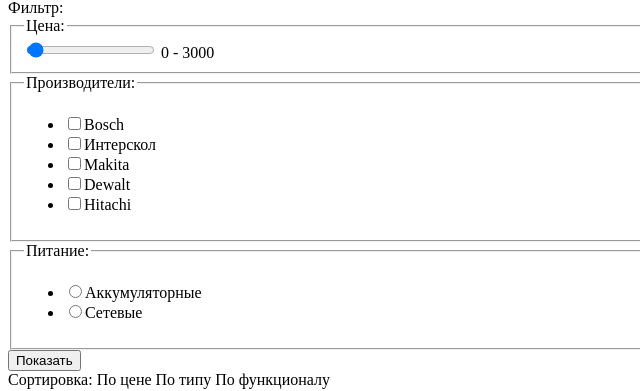
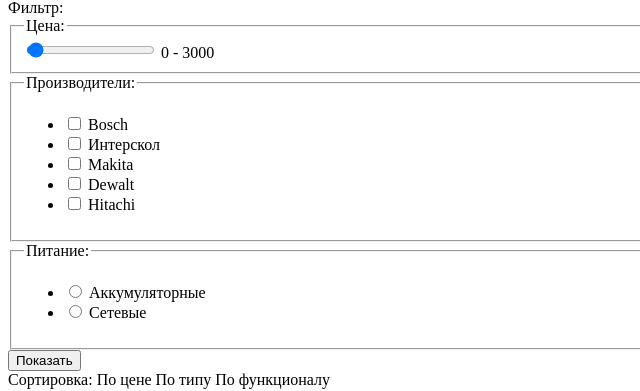
Before and after one commit to alex-qwerty/626089-technomart-25, a plain HTML site: page catalog.html in a window 1280 px wide. Shown: the part 556-947 px from the top of the page, 0-640 px from the left. Drawn offline with Linux system fonts and the light colour scheme.

Commit message:
Внесены поправки по заданию 4

```diff
--- a/catalog.html
+++ b/catalog.html
@@ -67,18 +67,53 @@
           <fieldset>
             <legend>Производители:</legend>
             <ul class="filter-manufactures">
-              <li><input type="checkbox" name="manufactures" value="Bosch">Bosch</li>
-              <li><input type="checkbox" name="manufactures" value="Интерскол">Интерскол</li>
-              <li><input type="checkbox" name="manufactures" value="Makita">Makita</li>
-              <li><input type="checkbox" name="manufactures" value="Dewalt">Dewalt</li>
-              <li><input type="checkbox" name="manufactures" value="Hitachi">Hitachi</li>
+              <li>
+                <label class="filter-checkbox">
+                  <input type="checkbox" name="manufactures" value="Bosch">
+                  Bosch
+                </label>
+              </li>
+              <li>
+                <label class="filter-checkbox">
+                  <input type="checkbox" name="manufactures" value="Интерскол">
+                  Интерскол
+                </label>
+              </li>
+              <li>
+                <label class="filter-checkbox">
+                  <input type="checkbox" name="manufactures" value="Makita">
+                  Makita
+                </label>
+              </li>
+              <li>
+                <label class="filter-checkbox">
+                  <input type="checkbox" name="manufactures" value="Dewalt">
+                  Dewalt
+                </label>
+              </li>
+              <li>
+                <label class="filter-checkbox">
+                  <input type="checkbox" name="manufactures" value="Hitachi">
+                  Hitachi
+                </label>
+              </li>
             </ul>
           </fieldset>
           <fieldset>
             <legend>Питание:</legend>
             <ul class="filter-power">
-              <li><input type="radio" name="power" value="Аккумуляторные">Аккумуляторные</li>
-              <li><input type="radio" name="power" value="Сетевые">Сетевые</li>
+              <li>
+                <label class="filter-radio">
+                  <input type="radio" name="power" value="Аккумуляторные">
+                  Аккумуляторные
+                </label>
+              </li>
+              <li>
+                <label class="filter-radio">
+                  <input type="radio" name="power" value="Сетевые">
+                  Сетевые
+                </label>
+              </li>
             </ul>
           </fieldset>
           <button type="button" name="button">Показать</button>
@@ -193,7 +228,7 @@
         <h2>Товар добавлен в корзину!</h2>
         <a href="checkout.html" class="button">Оформить заказ</a>
         <button type="button">Продолжить покупки</button>
-        <button class="modal-close" type="button">Закрыть</button>
+        <button class="modal-close" type="button">Закрыть корзину</button>
       </section>
 
     </main>
```
Also changed, not shown: index.html (+5 -5 lines).
